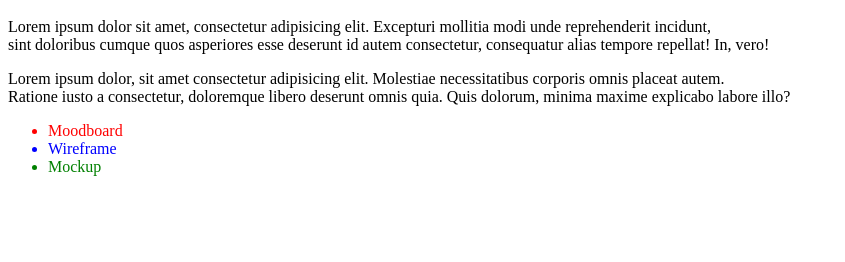
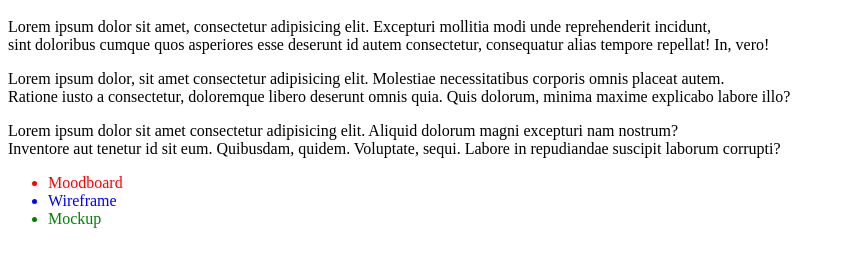
Before and after one commit to SvetlanaM83/Assignment1, a plain HTML site: page index.html in a window 1280 px wide. Shown: the part 48-310 px from the top of the page, without its empty margins (0-845 px from the left). Drawn offline with Linux system fonts and the light colour scheme.

Commit message:
New Paragraph added

```diff
--- a/index.html
+++ b/index.html
@@ -3,6 +3,8 @@
  sint doloribus cumque quos asperiores esse deserunt id autem consectetur, consequatur alias tempore repellat! In, vero!</p>
  <P>Lorem ipsum dolor, sit amet consectetur adipisicing elit. Molestiae necessitatibus corporis omnis placeat autem. <br>
      Ratione iusto a consectetur, doloremque libero deserunt omnis quia. Quis dolorum, minima maxime explicabo labore illo?</P>
+     <p>Lorem ipsum dolor sit amet consectetur adipisicing elit. Aliquid dolorum magni excepturi nam nostrum? <br>
+         Inventore aut tenetur id sit eum. Quibusdam, quidem. Voluptate, sequi. Labore in repudiandae suscipit laborum corrupti?</p>
  <ul>
      <li style="color: red;">Moodboard</li>
      <li style="color: blue;">Wireframe</li>
```
